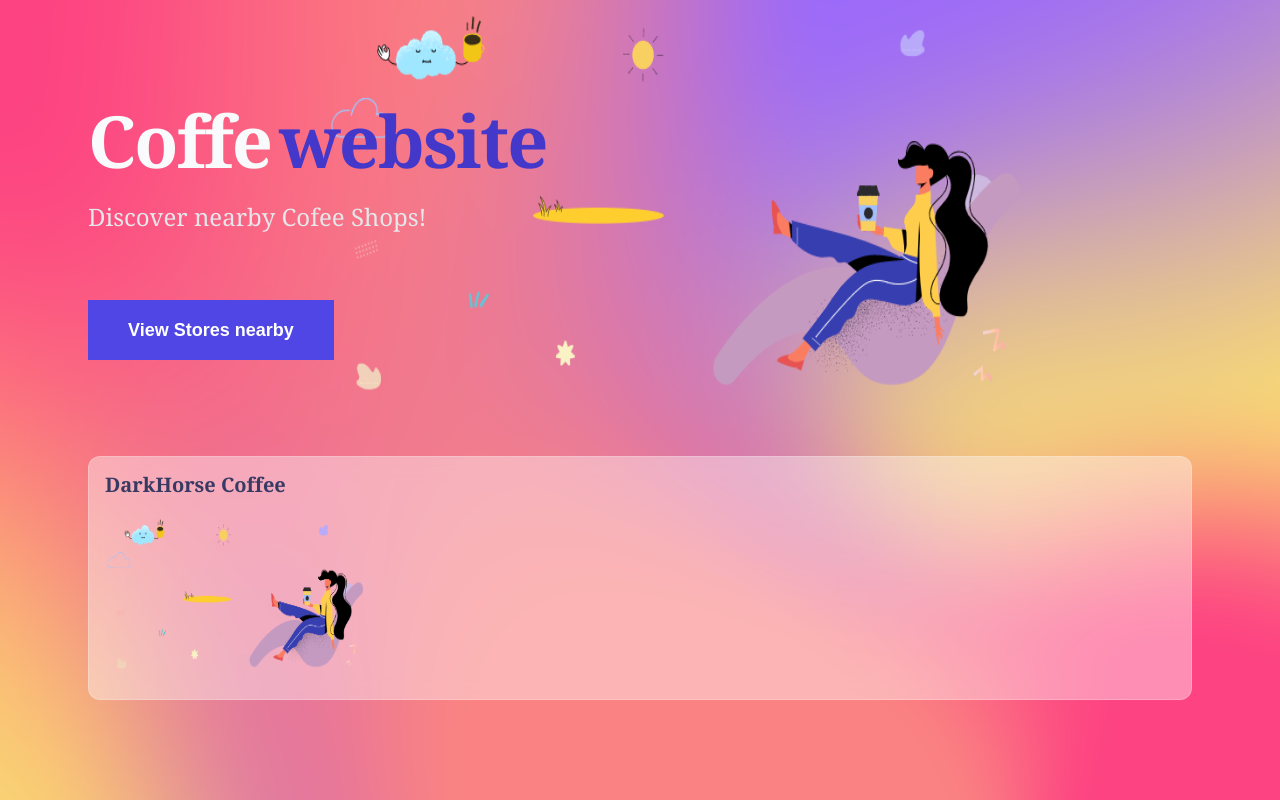
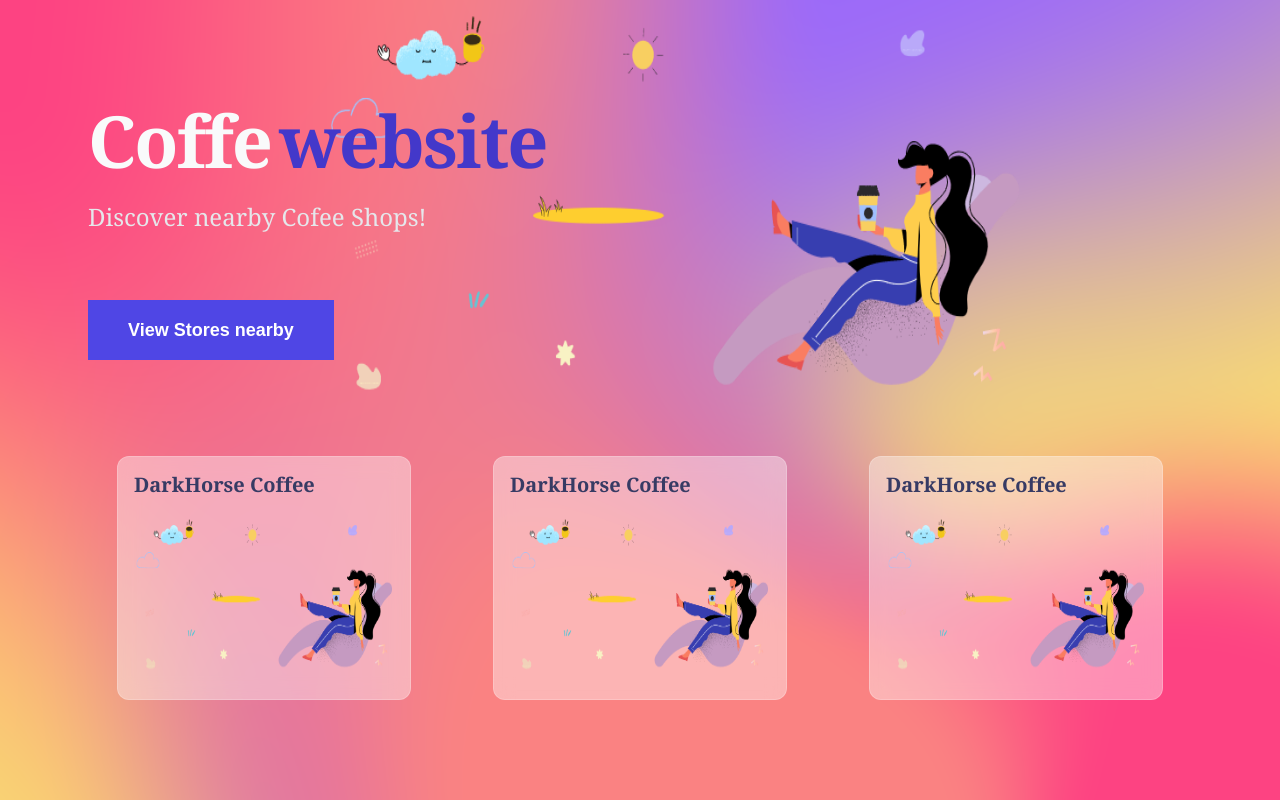
Before and after one commit to mrprg/first-next.js-app-coffe-website-, a Next.js app in the folder cofee-website/: page / in a window 1280 px wide. Built offline with nearby package versions, Linux system fonts and the light colour scheme.

Commit message:
grid layout for card component

```diff
--- a/cofee-website/pages/index.js
+++ b/cofee-website/pages/index.js
@@ -23,31 +23,36 @@ export default function Home() {
           name="viewport"
           content="width=device-width, initial-scale=1"
         />
-        <link
-          rel="icon"
-          href="/favicon.ico"
-        />
+        <link rel="icon" href="/favicon.ico" />
       </Head>
       <main className={styles.main}>
         <Banner
           buttonText="View Stores nearby"
-          handleOnClick={
-            handleOnBannerBtnClick
-          }
+          handleOnClick={handleOnBannerBtnClick}
         />
-        <div
-          className={styles.heroImage}>
-          <Image
-            width={700}
-            height={400}
-            src={heroimage}
+        <div className={styles.heroImage}>
+          <Image width={700} height={400} src={heroimage} />
+        </div>
+        <div className={styles.cardLayout}>
+          <Card
+            className={styles.card}
+            href="./coffee-store/DarkHorse Coffee"
+            name="DarkHorse Coffee"
+            imgUrl={heroimage}
+          />
+          <Card
+            className={styles.card}
+            href="./coffee-store/DarkHorse Coffee"
+            name="DarkHorse Coffee"
+            imgUrl={heroimage}
+          />
+          <Card
+            className={styles.card}
+            href="./coffee-store/DarkHorse Coffee"
+            name="DarkHorse Coffee"
+            imgUrl={heroimage}
           />
         </div>
-        <Card
-          href="./coffee-store/DarkHorse Coffee"
-          name="DarkHorse Coffee"
-          imgUrl={heroimage}
-        />
       </main>
     </>
   );
--- a/cofee-website/styles/Home.module.css
+++ b/cofee-website/styles/Home.module.css
@@ -12,11 +12,21 @@
 }
 
 .heroImage {
-    position: absolute;
-    top: 0;
-    z-index: 1;
+  position: absolute;
+  top: 0;
+  z-index: 1;
 }
 
+.cardLayout {
+  display: grid;
+  grid-template-columns: repeat(1, minmax(0, 1fr));
+  column-gap: 1.5rem;
+  row-gap: 1.5rem;
+}
+
+.card {
+  justify-content: center;
+}
 
 /** Breakpoints:
   sm: min-width: 640px;
@@ -37,10 +47,12 @@
     padding-left: 1.5rem /* 24px */;
     padding-right: 1.5rem /* 24px */;
   }
+  .cardLayout {
+    grid-template-columns: repeat(2, minmax(0, 1fr));
+  }
 }
 
-
-  @media(min-width: 768px) {
+@media (min-width: 768px) {
   .container {
     padding-left: 2.5rem /* 40px */;
     padding-right: 2.5rem /* 40px */;
@@ -52,6 +64,9 @@
   .heroImage {
     right: 20%;
   }
+  .cardLayout {
+    grid-template-columns: repeat(2, minmax(0, 1fr));
+  }
 }
 
 @media (min-width: 1280px) {
@@ -61,4 +76,7 @@
   .heroImage {
     right: 20%;
   }
+  .cardLayout {
+    grid-template-columns: repeat(3, minmax(0, 1fr));
+  }
 }
```
